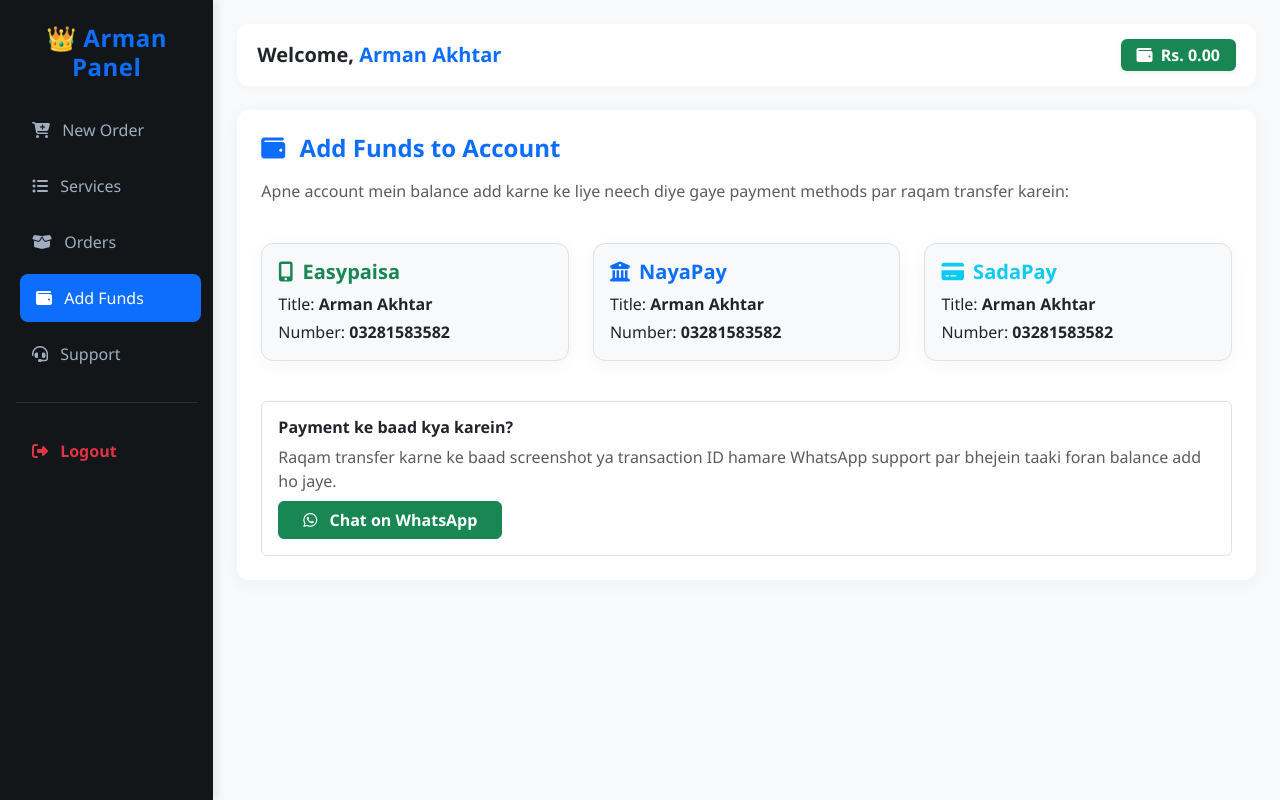
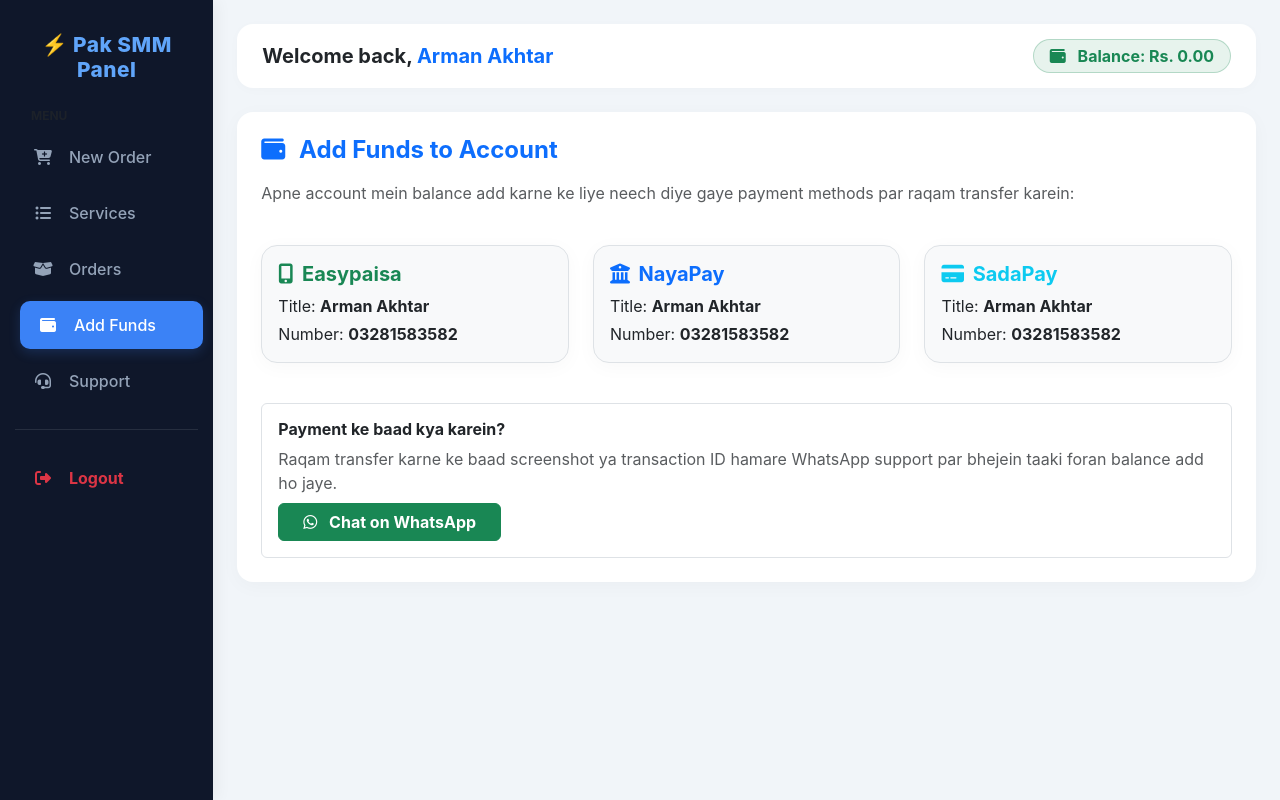
Before and after one commit to arman22334499/armans-panel, a Flask app: page /addfunds in a window 1280 px wide. Run offline with Flask 3, Linux system fonts and the light colour scheme; a user stored in the database is signed in; data comes from the database, SQL or seed files in the repository.

Commit message:
Update panel title and sidebar content

```diff
--- a/templates/base.html
+++ b/templates/base.html
@@ -3,74 +3,88 @@
 <head>
     <meta charset="UTF-8">
     <meta name="viewport" content="width=device-width, initial-scale=1.0">
-    <title>{% block title %}Panel{% endblock %} - Arman's SMM Panel</title>
+    <title>{% block title %}Panel{% endblock %} - Pakistan SMM Panel</title>
     <link href="https://cdn.jsdelivr.net/npm/bootstrap@5.3.0/dist/css/bootstrap.min.css" rel="stylesheet">
     <link rel="stylesheet" href="https://cdnjs.cloudflare.com/ajax/libs/font-awesome/6.4.0/css/all.min.css">
     <style>
-        body { background-color: #f8f9fa; font-family: 'Segoe UI', Tahoma, Geneva, Verdana, sans-serif; }
-        .sidebar { background: #121619; min-height: 100vh; color: white; padding: 20px; box-shadow: 3px 0 10px rgba(0,0,0,0.1); }
-        .sidebar h4 { font-weight: 800; color: #0d6efd; letter-spacing: 0.5px; }
-        .sidebar a { color: #a0aec0; text-decoration: none; display: block; padding: 12px 16px; border-radius: 8px; margin-bottom: 8px; font-weight: 500; transition: all 0.2s; }
-        .sidebar a:hover, .sidebar a.active { background: #0d6efd; color: white; transform: translateX(4px); }
-        .card { border: none; border-radius: 12px; box-shadow: 0 4px 20px rgba(0,0,0,0.04); background: white; }
-        .top-navbar { background: white; border-radius: 12px; padding: 15px 20px; box-shadow: 0 2px 10px rgba(0,0,0,0.03); }
-        .offcanvas { background: #121619; color: white; }
-        .offcanvas a { color: #a0aec0; text-decoration: none; display: block; padding: 12px 16px; border-radius: 8px; margin-bottom: 8px; font-weight: 500; }
-        .offcanvas a:hover, .offcanvas a.active { background: #0d6efd; color: white; }
+        :root {
+            --sidebar-bg: #0f172a;
+            --sidebar-hover: #1e293b;
+            --accent-color: #3b82f6;
+            --body-bg: #f1f5f9;
+        }
+        body { background-color: var(--body-bg); font-family: 'Inter', sans-serif; color: #334155; }
+        .sidebar { background: var(--sidebar-bg); min-height: 100vh; color: white; padding: 25px 15px; box-shadow: 4px 0 15px rgba(0,0,0,0.05); }
+        .sidebar h3 { font-weight: 800; color: #60a5fa; letter-spacing: 0.5px; font-size: 1.3rem; }
+        .sidebar a { color: #94a3b8; text-decoration: none; display: flex; align-items: center; padding: 12px 18px; border-radius: 10px; margin-bottom: 8px; font-weight: 500; transition: all 0.25s ease; }
+        .sidebar a:hover, .sidebar a.active { background: var(--sidebar-hover); color: white; transform: translateX(5px); box-shadow: 0 4px 12px rgba(59, 130, 246, 0.2); }
+        .sidebar a.active { background: var(--accent-color); color: white; }
+        .card { border: none; border-radius: 16px; box-shadow: 0 4px 20px rgba(0,0,0,0.03); background: white; transition: transform 0.2s; }
+        .top-navbar { background: white; border-radius: 16px; padding: 15px 25px; box-shadow: 0 2px 12px rgba(0,0,0,0.02); }
+        .offcanvas { background: var(--sidebar-bg); color: white; }
+        .offcanvas a { color: #94a3b8; text-decoration: none; display: flex; align-items: center; padding: 12px 18px; border-radius: 10px; margin-bottom: 8px; font-weight: 500; }
+        .offcanvas a:hover, .offcanvas a.active { background: var(--accent-color); color: white; }
+        .form-control, .form-select { border-radius: 10px; padding: 12px; border: 1px solid #cbd5e1; }
+        .form-control:focus, .form-select:focus { border-color: var(--accent-color); box-shadow: 0 0 0 3px rgba(59, 130, 246, 0.15); }
+        .btn-primary { background-color: var(--accent-color); border: none; border-radius: 10px; padding: 12px; font-weight: 600; transition: all 0.2s; }
+        .btn-primary:hover { background-color: #2563eb; transform: translateY(-1px); }
     </style>
 </head>
 <body>
     <div class="container-fluid">
         <div class="row">
             <!-- Desktop Sidebar -->
-            <div class="col-md-3 col-lg-2 sidebar p-3 d-none d-md-block">
+            <div class="col-md-3 col-lg-2 sidebar d-none d-md-block">
                 <div class="text-center mb-4 mt-2">
-                    <h4>👑 Arman Panel</h4>
+                    <h3>⚡ Pak SMM Panel</h3>
                 </div>
-                <a href="/dashboard" class="{% if active_tab == 'dashboard' %}active{% endif %}"><i class="fas fa-cart-plus me-2"></i> New Order</a>
-                <a href="/services" class="{% if active_tab == 'services' %}active{% endif %}"><i class="fas fa-list-ul me-2"></i> Services</a>
-                <a href="/orders" class="{% if active_tab == 'orders' %}active{% endif %}"><i class="fas fa-box-open me-2"></i> Orders</a>
-                <a href="/addfunds" class="{% if active_tab == 'addfunds' %}active{% endif %}"><i class="fas fa-wallet me-2"></i> Add Funds</a>
-                <a href="/support-tickets" class="{% if active_tab == 'support' %}active{% endif %}"><i class="fas fa-headset me-2"></i> Support</a>
-                <hr class="text-secondary my-4">
-                <a href="/logout" class="text-danger fw-bold"><i class="fas fa-sign-out-alt me-2"></i> Logout</a>
+                <div class="text-uppercase text-muted fs-7 px-3 mb-2 fw-bold" style="font-size: 0.75rem;">Menu</div>
+                <a href="/dashboard" class="{% if active_tab == 'dashboard' %}active{% endif %}"><i class="fas fa-cart-plus me-3 fa-fw"></i> New Order</a>
+                <a href="/services" class="{% if active_tab == 'services' %}active{% endif %}"><i class="fas fa-list-ul me-3 fa-fw"></i> Services</a>
+                <a href="/orders" class="{% if active_tab == 'orders' %}active{% endif %}"><i class="fas fa-box-open me-3 fa-fw"></i> Orders</a>
+                <a href="/addfunds" class="{% if active_tab == 'addfunds' %}active{% endif %}"><i class="fas fa-wallet me-3 fa-fw"></i> Add Funds</a>
+                <a href="/support-tickets" class="{% if active_tab == 'support' %}active{% endif %}"><i class="fas fa-headset me-3 fa-fw"></i> Support</a>
+                <hr class="text-secondary my-4 opacity-25">
+                <a href="/logout" class="text-danger fw-bold"><i class="fas fa-sign-out-alt me-3 fa-fw"></i> Logout</a>
             </div>
 
-            <!-- Mobile Sidebar -->
+            <!-- Mobile Sidebar (Offcanvas) -->
             <div class="offcanvas offcanvas-start" tabindex="-1" id="mobileSidebar">
                 <div class="offcanvas-header border-bottom border-secondary">
-                    <h5 class="offcanvas-title text-primary fw-bold">👑 Arman Panel</h5>
+                    <h5 class="offcanvas-title text-white fw-bold">⚡ Pak SMM Panel</h5>
                     <button type="button" class="btn-close btn-close-white" data-bs-dismiss="offcanvas"></button>
                 </div>
                 <div class="offcanvas-body">
-                    <a href="/dashboard"><i class="fas fa-cart-plus me-2"></i> New Order</a>
-                    <a href="/services"><i class="fas fa-list-ul me-2"></i> Services</a>
-                    <a href="/orders"><i class="fas fa-box-open me-2"></i> Orders</a>
-                    <a href="/addfunds"><i class="fas fa-wallet me-2"></i> Add Funds</a>
-                    <a href="/support-tickets"><i class="fas fa-headset me-2"></i> Support</a>
-                    <hr class="text-secondary my-4">
-                    <a href="/logout" class="text-danger fw-bold"><i class="fas fa-sign-out-alt me-2"></i> Logout</a>
+                    <a href="/dashboard"><i class="fas fa-cart-plus me-3 fa-fw"></i> New Order</a>
+                    <a href="/services"><i class="fas fa-list-ul me-3 fa-fw"></i> Services</a>
+                    <a href="/orders"><i class="fas fa-box-open me-3 fa-fw"></i> Orders</a>
+                    <a href="/addfunds"><i class="fas fa-wallet me-3 fa-fw"></i> Add Funds</a>
+                    <a href="/support-tickets"><i class="fas fa-headset me-3 fa-fw"></i> Support</a>
+                    <hr class="text-secondary my-4 opacity-25">
+                    <a href="/logout" class="text-danger fw-bold"><i class="fas fa-sign-out-alt me-3 fa-fw"></i> Logout</a>
                 </div>
             </div>
 
-            <!-- Main Content -->
+            <!-- Main Content Area -->
             <div class="col-12 col-md-9 col-lg-10 p-3 p-md-4">
-                <div class="top-navbar d-flex justify-content-between align-items-center mb-4 flex-wrap gap-2">
+                <div class="top-navbar d-flex justify-content-between align-items-center mb-4 flex-wrap gap-3">
                     <div class="d-flex align-items-center gap-3">
-                        <button class="btn btn-outline-primary d-md-none" type="button" data-bs-toggle="offcanvas" data-bs-target="#mobileSidebar">
-                            <i class="fas fa-bars"></i>
+                        <button class="btn btn-outline-primary d-md-none border-0" type="button" data-bs-toggle="offcanvas" data-bs-target="#mobileSidebar">
+                            <i class="fas fa-bars fs-4"></i>
                         </button>
-                        <h5 class="m-0 text-dark fw-bold">Welcome, <span class="text-primary">{{ username }}</span></h5>
+                        <h5 class="m-0 text-dark fw-bold">Welcome back, <span class="text-primary">{{ username }}</span></h5>
                     </div>
                     <div>
-                        <span class="badge bg-success fs-6 px-3 py-2 shadow-sm"><i class="fas fa-wallet me-1"></i> Rs. {{ "%.2f"|format(balance) }}</span>
+                        <span class="badge bg-success bg-opacity-10 text-success border border-success border-opacity-25 fs-6 px-3 py-2 rounded-pill fw-bold">
+                            <i class="fas fa-wallet me-2"></i> Balance: Rs. {{ "%.2f"|format(balance) }}
+                        </span>
                     </div>
                 </div>
 
                 {% with messages = get_flashed_messages(with_categories=true) %}
                     {% if messages %}
                         {% for category, message in messages %}
-                            <div class="alert alert-{{ category }} alert-dismissible fade show" role="alert">
+                            <div class="alert alert-{{ category }} alert-dismissible fade show shadow-sm border-0" role="alert">
                                 {{ message }}
                                 <button type="button" class="btn-close" data-bs-dismiss="alert"></button>
                             </div>
```
